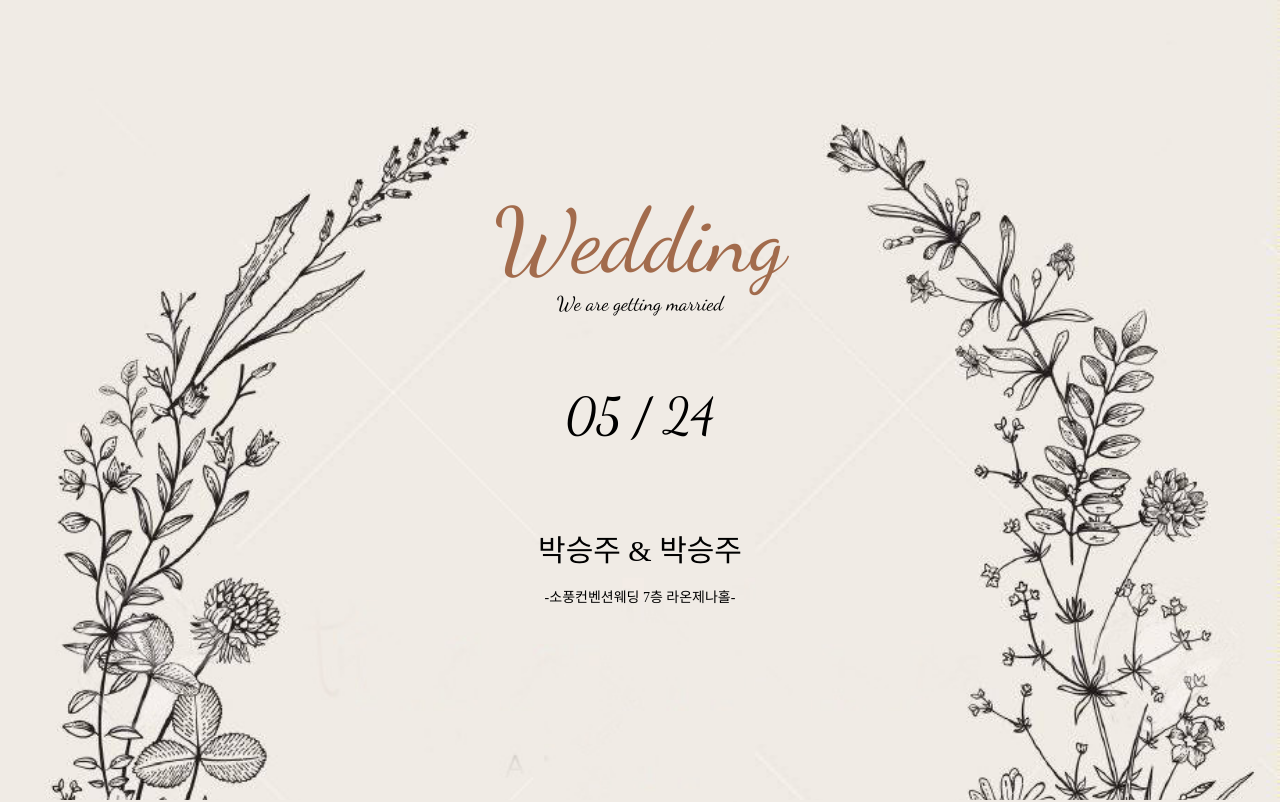
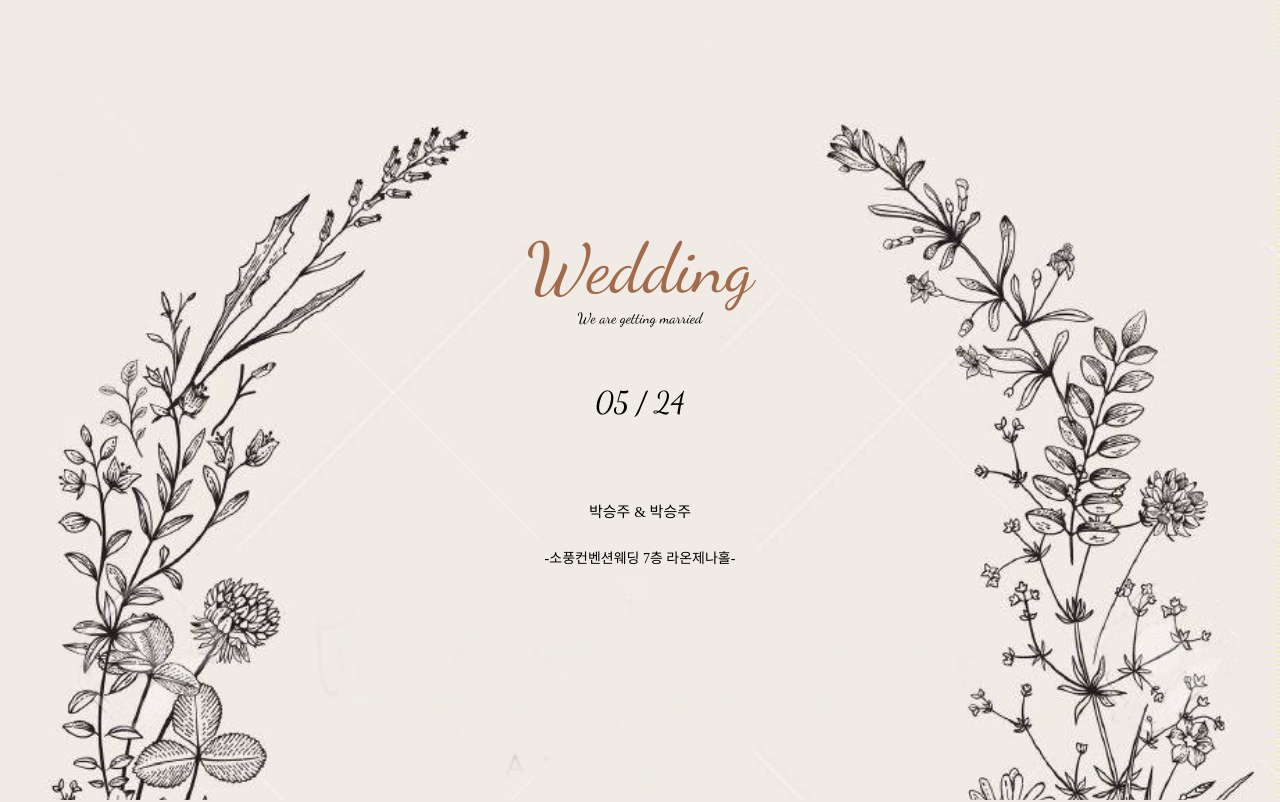
Before and after one commit to dope0515/mobilecard, a plain HTML site: page index.html in a window 1280 px wide. Shown: the top 802 px of the page. Drawn offline with Linux system fonts and the light colour scheme; a web font is replaced by a local one.

Commit message:
Add files via upload
font size 수정

```diff
--- a/index.html
+++ b/index.html
@@ -16,10 +16,10 @@
 
     body{ margin: 0; border: 0; padding: 0; background-color: #f0ebe5; width: 100vw; height: 100vh;}
     p { font-family: 'Noto Serif KR'; font-size: 14px; height: 3%;}
-    h1 { color: #a26b4c; font-family: 'Dancing Script'; font-size: 90px; display: flex; width: 100%; align-items: center; justify-content: center;}
-    h2 {  font-family: 'Dancing Script'; font-size: 20px; display: flex; width: 100%; align-items: center; justify-content: center;}
-    h3 { font-family: 'Dancing Script';font-size: 50px; display: flex; width: 100%; align-items: center; justify-content: center;line-height: 200px;}
-    h4 { font-family: 'Noto Serif KR'; font-size: 30px; display: flex; width: 100%; align-items: center; justify-content: center; line-height: 70px;}
+    h1 { color: #a26b4c; font-family: 'Dancing Script'; font-size: 70px; display: flex; width: 100%; align-items: center; justify-content: center;}
+    h2 { font-family: 'Dancing Script'; font-size: 15px; display: flex; width: 100%; align-items: center; justify-content: center;}
+    h3 { font-family: 'Dancing Script';font-size: 30px; display: flex; width: 100%; align-items: center; justify-content: center;line-height: 150px;}
+    h4 { font-family: 'Noto Serif KR'; font-size: 15px; display: flex; width: 100%; align-items: center; justify-content: center; line-height: 70px;}
     .home_date {background-image: url(img/flower3.jpg); background-repeat: no-repeat; background-size: cover; justify-content: center; background-position: top center; width:100vw; height: 100vh; display: flex; flex-direction: column;}
 
 
```
